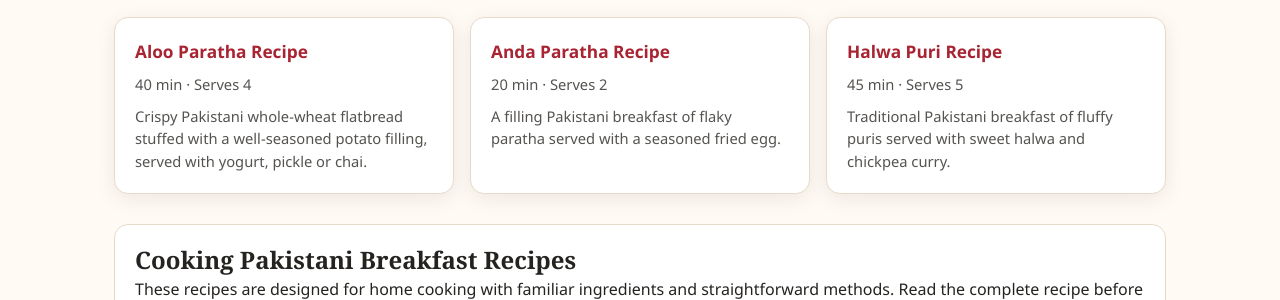
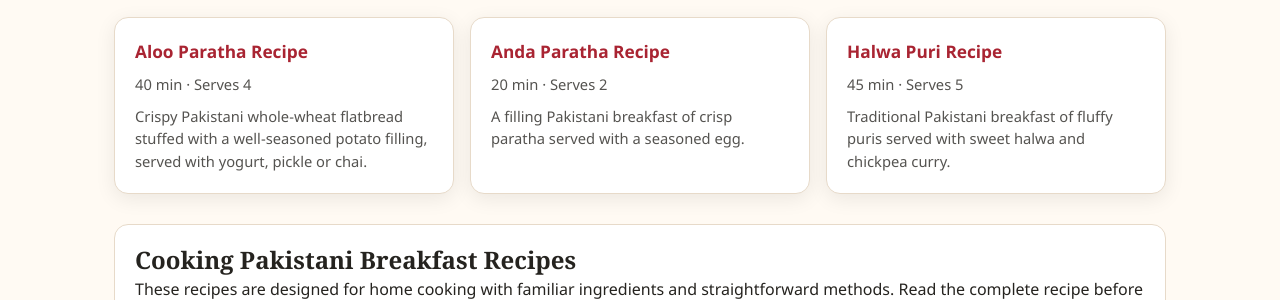
Before and after one commit to manazarali01-hub/pakistan-food, a Jekyll site: the page built from recipes/breakfast/index.html, in a window 1280 px wide and 1259 px high. Shown: the part 309-609 px from the top of the window. Built offline with Jekyll 4.4.1, drawn with Linux system fonts in a browser that asks for light colours.

Commit message:
Improve anda-paratha recipe accuracy

```diff
--- a/_data/recipes/anda-paratha.json
+++ b/_data/recipes/anda-paratha.json
@@ -1 +1 @@
-{"id":27,"name":"Anda Paratha","category":"Breakfast","time":"20 min","serves":2,"image":"https://commons.wikimedia.org/wiki/Special:FilePath/Anda_Paratha.jpg?width=800","description":"A filling Pakistani breakfast of flaky paratha served with a seasoned fried egg.","ingredients":["2 parathas","2 eggs","1 green chili","2 tbsp coriander","Salt","Black pepper","Oil or ghee"],"method":["Cook parathas on a hot tawa with a little ghee.","Beat eggs with chili, coriander, salt and pepper.","Cook eggs to your preference.","Serve hot with paratha."]}
+{"id":27,"name":"Anda Paratha","category":"Breakfast","time":"20 min","serves":2,"image":"https://commons.wikimedia.org/wiki/Special:FilePath/Anda_Paratha.jpg?width=800","description":"A filling Pakistani breakfast of crisp paratha served with a seasoned egg.","ingredients":["2 parathas","2 eggs","1 green chili, finely chopped","2 tbsp fresh coriander, chopped","Salt to taste","Black pepper to taste","Oil or ghee as needed"],"method":["Heat a tawa over medium heat and cook each paratha with a little ghee or oil until golden and crisp on both sides. Keep warm.","Beat the eggs with green chili, coriander, salt and black pepper.","Heat a lightly greased frying pan over medium heat and add the egg mixture.","Cook until the egg is fully set, turning or folding as preferred; avoid leaving liquid raw egg in the centre.","Serve immediately with the hot parathas and chutney or pickle if desired."],"tips":["Use medium heat so the paratha browns without burning.","Cook the egg until fully set for food safety."]}
```
